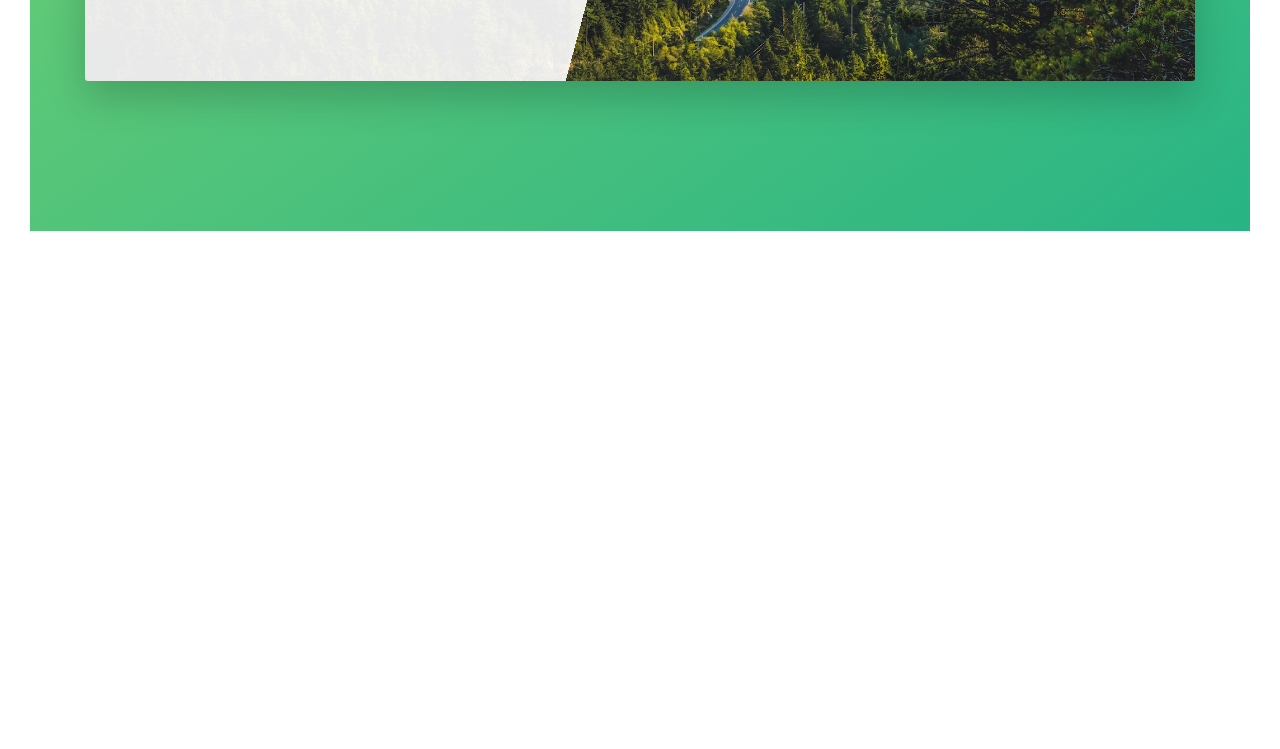
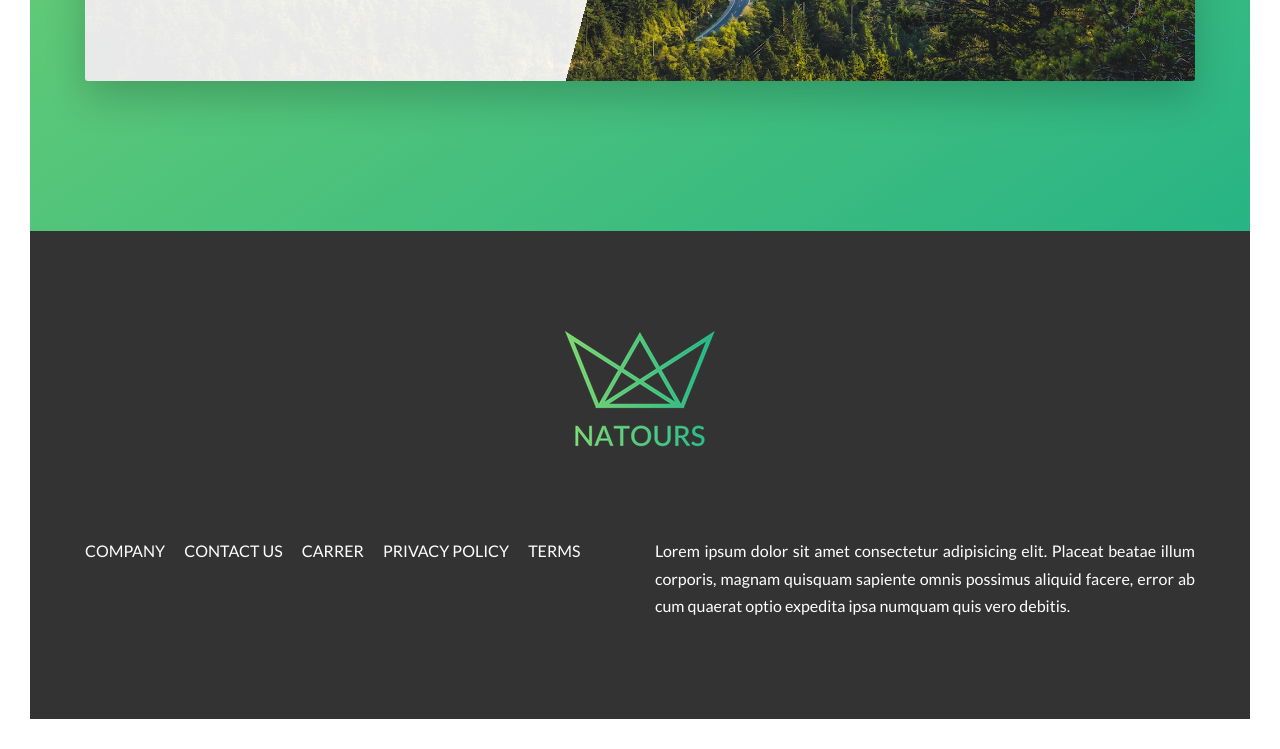
Before and after one commit to pritij15/natures, a website: page index.html in a window 1280 px wide. Shown: the part 5018-5767 px from the top of the page. Before the commit the page ends 5279 px from the top, so only its background shows below. Drawn offline with Linux system fonts and the light colour scheme.

Commit message:
work on footer

```diff
--- a/assets/sass/layout/_footer.scss
+++ b/assets/sass/layout/_footer.scss
@@ -0,0 +1,41 @@
+.footer{
+    padding: 6.25rem 0;
+    background-color: $color-gray-light;
+
+    &-logo{
+        display: inline-block;
+        width:9.375rem;
+
+        > img{
+            width: 100%;
+        }
+    }
+    &-navigation{
+        list-style: none;
+        >li{
+            display: inline-block;
+            margin-right: 1rem;
+
+            >a{
+                &:link,&:visited{
+                text-decoration: none;
+                color: $color-white;
+                text-transform: uppercase;
+                display: inline-block;
+                transition: all .3s ease-in-out;
+                }
+                &:hover, &:focus, &:active{
+                    transform: scale(1.2);
+                    box-shadow: 0 10px 20px rgba($color-dark, .4);
+                    @include backgroundClip;
+                    @include lg(to right, $color-primary-light, $color-primary-dark);
+
+                }
+            }
+        }
+    }
+    &-copyright{
+        color:$color-white;
+        text-align:justify;
+    }
+}
--- a/index.html
+++ b/index.html
@@ -411,6 +411,35 @@
             </div>
         </div>
     </section>
+    <footer class="footer">
+        <div class="container">
+            <div class="row">
+                <div class="col-12 text-center">
+                    <a href="index.html" class="logo">
+                        <img src="./assets/css/images/logo-green-1x.png" alt="logo" title="logo">
+                    </a>
+                </div>
+            </div>
+            <div class="row">
+                <div class="col-6">
+                    <ul class="footer-navigation">
+                        <li><a href="javascript:;">Company</a></li>
+                        <li><a href="javascript:;">Contact us</a></li>
+                        <li><a href="javascript:;">Carrer</a></li>
+                        <li><a href="javascript:;">Privacy policy</a></li>
+                        <li><a href="javascript:;">Terms</a></li>
+
+                    </ul>
+                </div>
+                <div class="col-6">
+                    <p class="footer-copyright">
+                        Lorem ipsum dolor sit amet consectetur adipisicing elit. Placeat beatae illum corporis, magnam quisquam sapiente omnis possimus aliquid facere,
+                        error ab cum quaerat optio expedita ipsa numquam quis vero debitis.
+                    </p>
+                </div>
+            </div>
+        </div>
+    </footer>
 
     <script src="./assets/js/app.js"></script>
 </body>
```
Also changed, not shown: assets/css/style.css.
